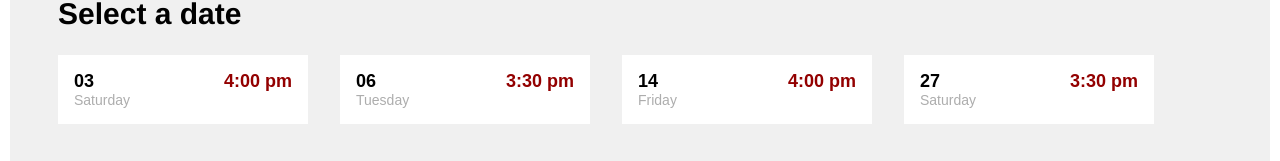
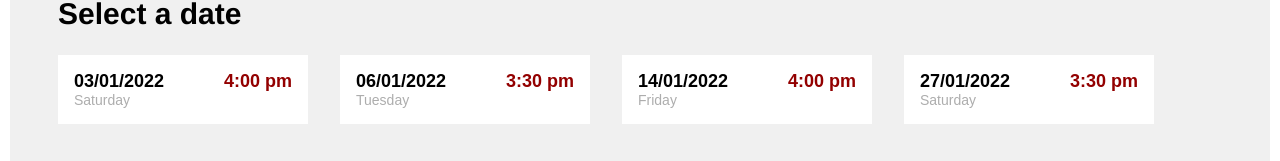
Before and after one commit to KarolChamski/Musical-Theater, a Vue app: page /details in a window 1280 px wide. Shown: the part 402-563 px from the top of the page. Built offline with nearby package versions, Linux system fonts and the light colour scheme.

Commit message:
Added cart&tickets validation on empty arrays

```diff
--- a/src/App.vue
+++ b/src/App.vue
@@ -50,6 +50,7 @@ a{
   text-align: center;
   color: #000000;
   margin-top: 40px;
+  min-height: 100vh;
 }
 .navbar{
   top: 0;
--- a/src/components/TheFooter.vue
+++ b/src/components/TheFooter.vue
@@ -40,6 +40,7 @@
 <style lang="scss" scoped>
 
 footer{
+
 
     .container{
         background-color: #F6F6F6;
--- a/src/views/AllTickets.vue
+++ b/src/views/AllTickets.vue
@@ -1,6 +1,7 @@
 <template>
   <div class="ticket wrapper">
     <h3 class="title">My tickets</h3>
+    <h3 v-if="$store.state.tickets.length == 0">You don't have any tickets</h3>
     <div class="ticket__box" v-for="item in $store.state.tickets" :key="item.num">
       <div class="ticket__image">
         <img class="ticket__img" :src="item.image" alt="" />
--- a/src/views/ProductDetails.vue
+++ b/src/views/ProductDetails.vue
@@ -34,7 +34,7 @@
           :class="{product__border: item.active}"
           :key="item.date" @click="selectDate(item)"
         >
-          <p class="product__date-date">{{ item.date }}</p>
+          <p class="product__date-date">{{ item.date }}/01/2022</p>
           <p class="product__date-time">{{ item.time }}</p>
           <p class="product__date-day">{{ item.day }}</p>
         </button>
--- a/src/views/ReservationPage.vue
+++ b/src/views/ReservationPage.vue
@@ -516,7 +516,7 @@
   </div>
 
   <div class="price wrapper">
-    <p class="price__text">Total price: $143</p>
+    <p class="price__text">Total price: ${{totalPrice}}</p>
     <button class="price__back">back</button>
     <button class="price__submit">
       <router-link @click="submitReservation" to="/cart"
@@ -2787,6 +2787,11 @@ export default {
       console.log(this.$store.state.cart);
     },
   },
+  computed:{
+        totalPrice(){
+      return this.cart.reduce ((acc,cur) =>  acc + cur.price , 0)
+    }
+  }
 };
 </script>
 
--- a/src/views/TheCart.vue
+++ b/src/views/TheCart.vue
@@ -1,6 +1,7 @@
 <template>
 
   <div class="ticket wrapper">
+            <h3 class="ticket__title" v-if="$store.state.cart.length == 0">Your cart is empty</h3>
     <div class="ticket__box" v-for=" item in $store.state.cart" :key="item.num">
       <img class="ticket__img" :src="item.image" alt="" />
       <div class="ticket__text">
```
